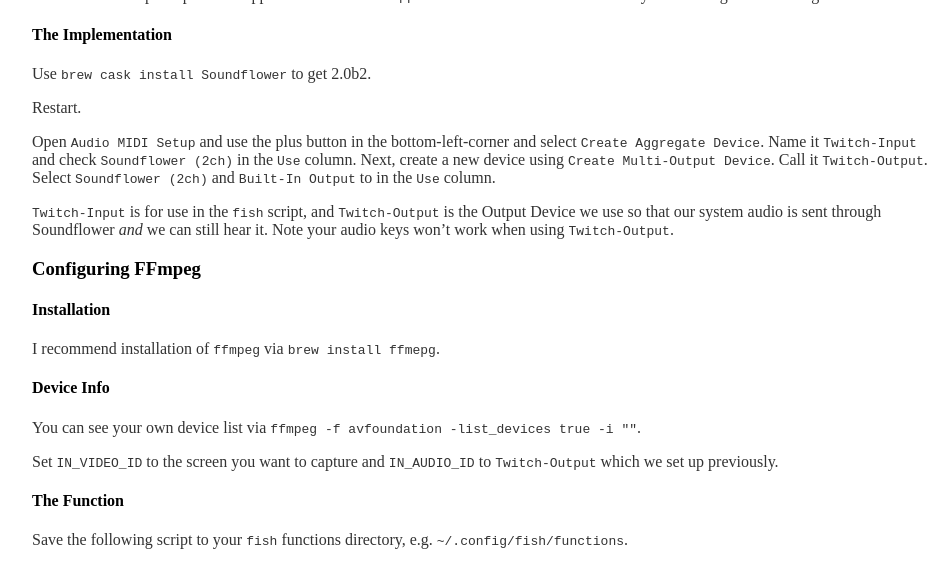
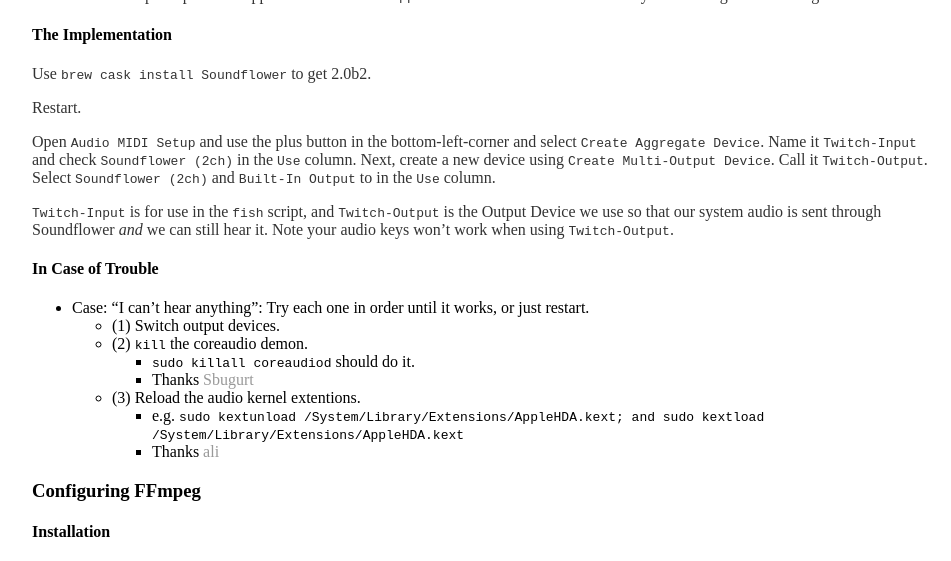
Before and after one commit to tomatrow/tomatrow.github.io, a Jekyll site: the page built from _posts/2017-10-12-twitch-streaming-in-fish-on-macos-via-ffmpeg.md, in a window 1280 px wide and 900 px high, scrolled down 946 px, cut to the strip 0-561 px from the top of the window. Shown: the whole strip, without its empty margins (160-1111 px from the left). Built offline with Jekyll 4.4.1, drawn with Linux system fonts in a browser that asks for light colours; formulas are drawn with MathJax 3.

Commit message:
Added section on Soundflower issues.

```diff
--- a/_posts/2017-10-12-twitch-streaming-in-fish-on-macos-via-ffmpeg.md
+++ b/_posts/2017-10-12-twitch-streaming-in-fish-on-macos-via-ffmpeg.md
@@ -48,6 +48,18 @@
 
 `Twitch-Input` is for use in the `fish` script, and `Twitch-Output` is the Output Device we use so that our system audio is sent through Soundflower *and* we can still hear it. Note your audio keys won't work when using `Twitch-Output`.
 
+
+#### In Case of Trouble
+
+* Case: "I can't hear anything": Try each one in order until it works, or just restart.
+    - (1) Switch output devices.
+    - (2) `kill` the coreaudio demon.
+        + `sudo killall coreaudiod` should do it.
+        + Thanks [Sbugurt](https://superuser.com/a/647556)
+    - (3) Reload the audio kernel extentions.
+        + e.g. `sudo kextunload /System/Library/Extensions/AppleHDA.kext; and sudo kextload /System/Library/Extensions/AppleHDA.kext`
+        + Thanks [ali](https://superuser.com/a/742984)
+
 ### Configuring FFmpeg
 
 #### Installation
```
